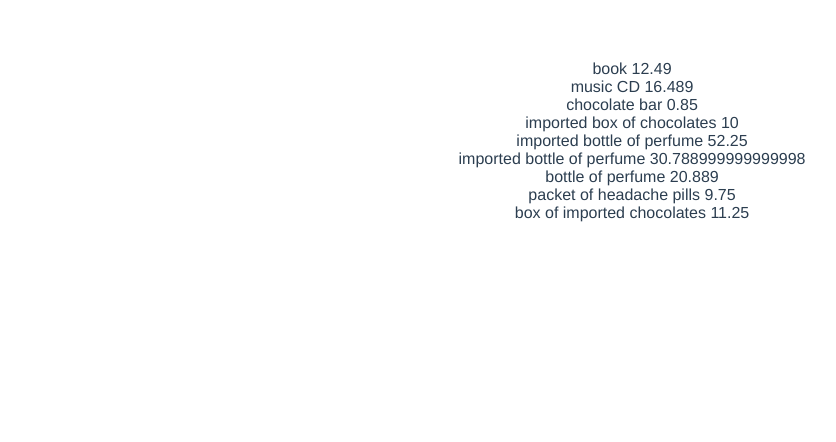
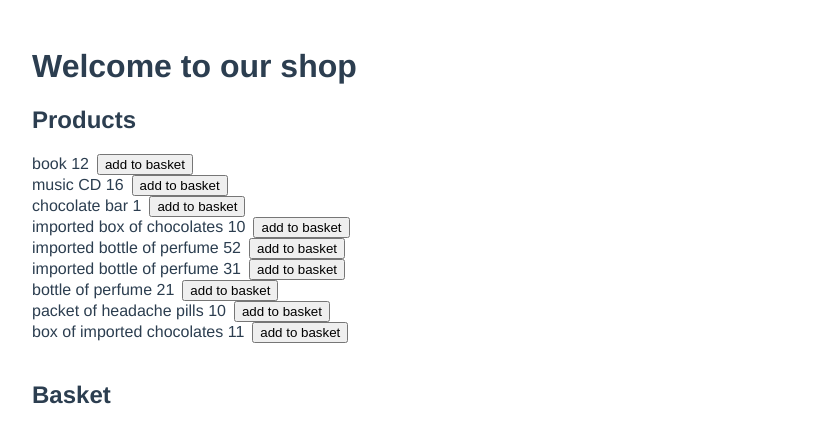
Before and after one commit to vanessawa/sales-taxes, a Vue app: page / in a window 1280 px wide. Shown: the top 442 px of the page, without its empty margins (8-844 px from the left). Built offline with nearby package versions, Linux system fonts and the light colour scheme.

Commit message:
added basket and button

```diff
--- a/src/App.vue
+++ b/src/App.vue
@@ -1,7 +1,15 @@
 <template>
+  <h1>Welcome to our shop</h1>
+  <h2>Products</h2>
   <div v-for="Product in Products" :key="Product.id">
     {{ Product.title }}
-    <span v-text="Product.price + (Product.price * Product.tax) / 100" />
+    <span v-text="grossPrice(Product)" />
+    <button id="basket-btn" @click="onClick(Product)">add to basket</button>
+  </div>
+  <br />
+  <h2>Basket</h2>
+  <div v-for="Basketitem in Basket" :key="Basketitem.id">
+    {{ Basketitem.title }} {{ Basketitem.grossPrice }}
   </div>
 </template>
 
@@ -13,9 +21,23 @@ export default {
   data() {
     return {
       Products,
+      Basket: [],
     };
   },
   components: {},
+  methods: {
+    grossPrice(Product) {
+      let grossPrice = Math.round(
+        Product.price + (Product.price * Product.tax) / 100
+      );
+      return grossPrice;
+    },
+
+    onClick(Product) {
+      Product.grossPrice = this.grossPrice(Product);
+      this.Basket.push(Product);
+    },
+  },
 };
 </script>
 
@@ -24,8 +46,13 @@ export default {
   font-family: Avenir, Helvetica, Arial, sans-serif;
   -webkit-font-smoothing: antialiased;
   -moz-osx-font-smoothing: grayscale;
-  text-align: center;
+  text-align: left;
   color: #2c3e50;
-  margin-top: 60px;
+  margin-top: 3rem;
+  margin-left: 2rem;
+}
+
+#basket-btn {
+  margin-left: 0.5rem;
 }
 </style>
```
